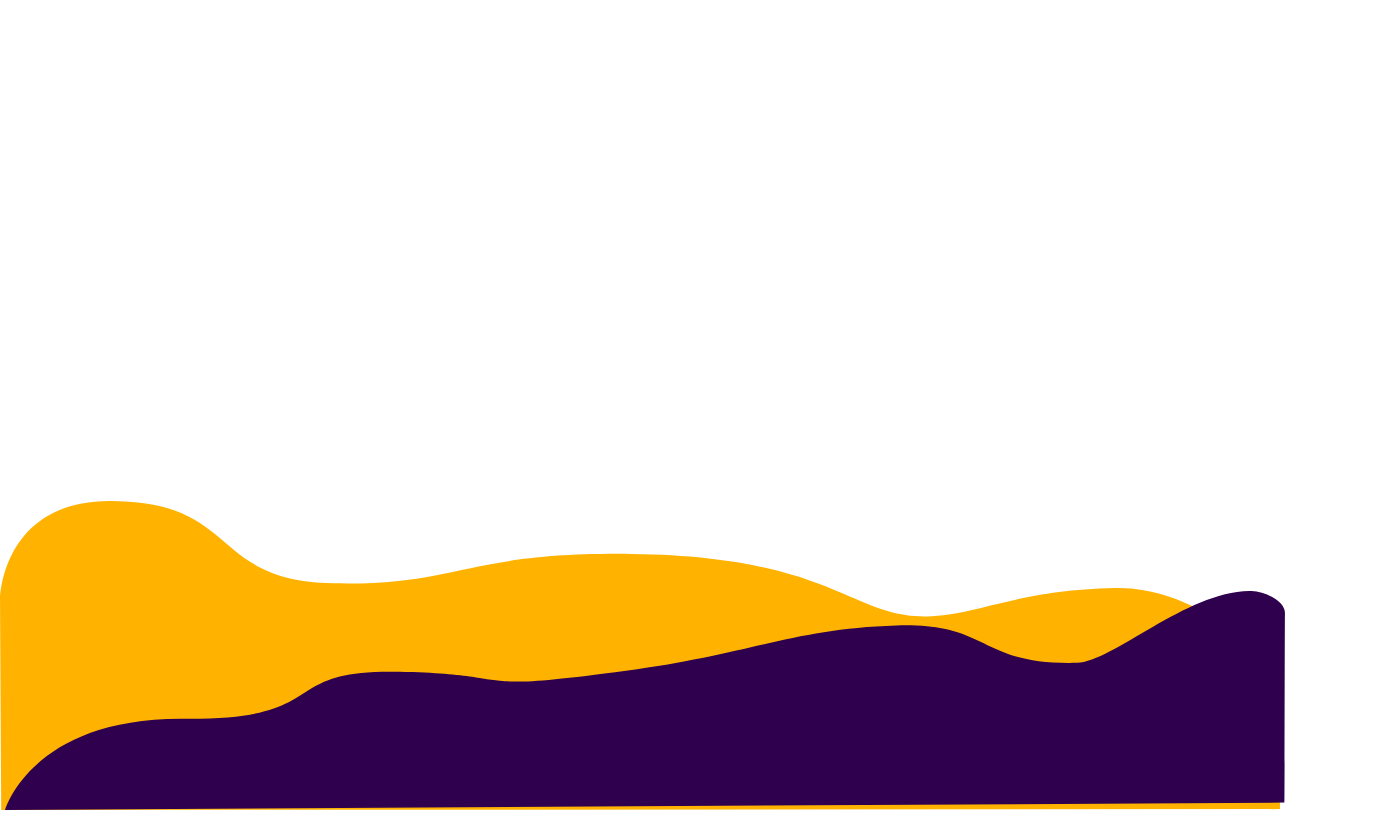
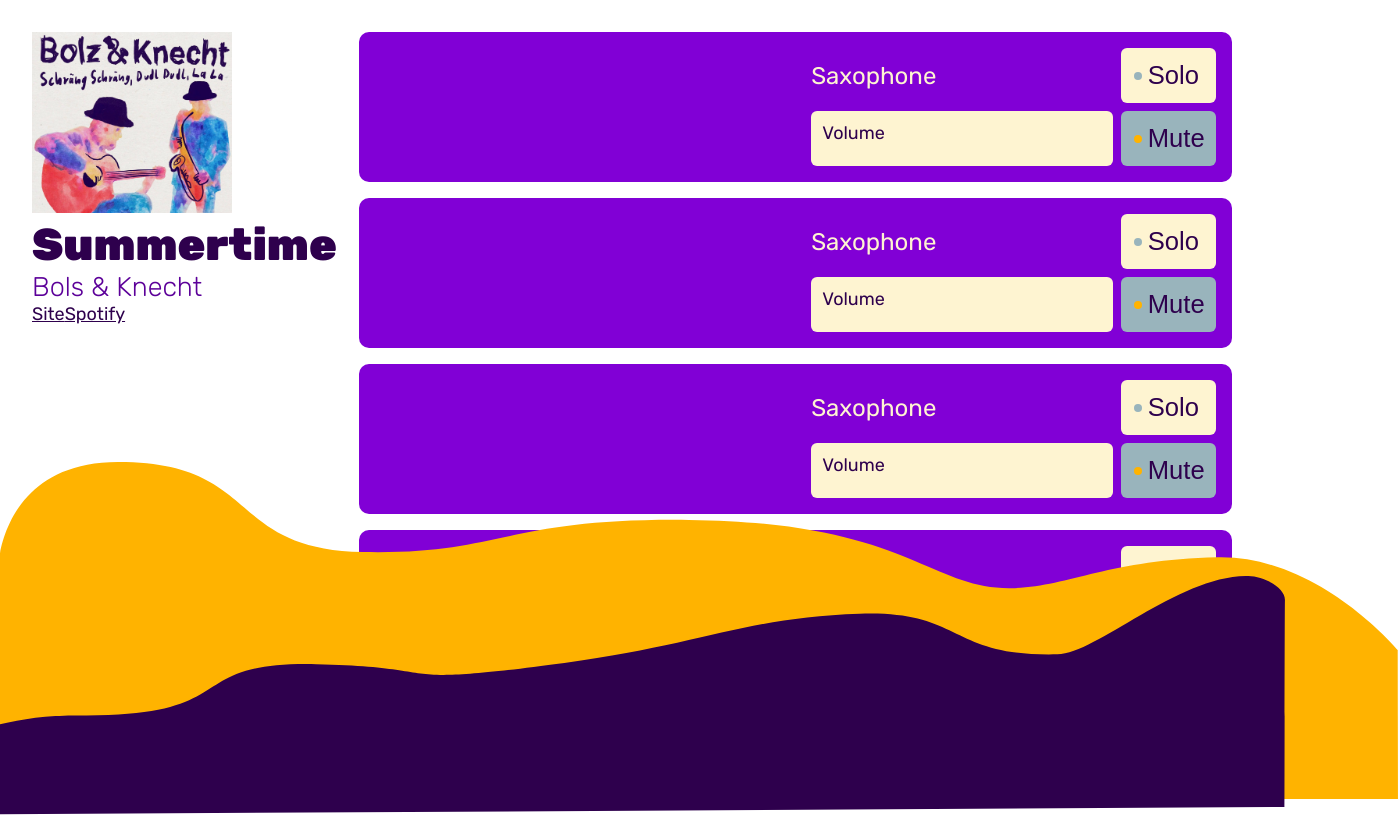
Before and after one commit to ClementBellier/BeforeMix, a React (Vite) app: page / in a window 1280 px wide. Shown: the whole page, 1398 px wide, since content can reach past the window. Built offline with nearby package versions, Linux system fonts and the light colour scheme.

Commit message:
WIP playerPage: trackcards, song-infos

```diff
--- a/components/playerPage.css
+++ b/components/playerPage.css
@@ -1,15 +1,49 @@
-.player{
+.player-page{
     position: relative;
 }
 .background-player{
     position: absolute;
-    bottom: 0;
+    height: 30vh;
+    top: 70vh;
+    width: 100%;
 }
 .background-player img{
-    width: 100vw;
+    width: max(1400px,100vw);
     position: absolute;
-    bottom: -10px;
+    bottom: 0;
+    left: -2px;
 }
 .background-player img:nth-child(2){
-    left: 5px;
+    left: unset;
+    right: -5px;
+    bottom:-15px;
 }
+.song{
+    display: flex;
+    padding: 2rem;
+    gap: 1rem;
+}
+.song__infos{
+    width: 35%;
+}
+.song__infos img{
+    width: 200px;
+}
+.song__infos h1{
+    font-size: calc(2rem + 1vw);
+    font-weight: 900;
+}
+.song__infos h2{
+    font-weight: 200;
+    color: var(--secondary-color);
+}
+.song__trackslist{
+    width: 100%;
+    height: 78vh;
+    overflow-y: scroll;
+    padding-bottom: 200px;
+    padding-right: .4rem;
+    scrollbar-color: var(--primary-color) transparent;
+    scrollbar-width: thin;
+    scrollbar-gutter: stable;
+}
--- a/components/playerPage.jsx
+++ b/components/playerPage.jsx
@@ -1,12 +1,31 @@
-import "./playerPage.css"
+import "./playerPage.css";
+import TrackCard from "./trackCard";
 
 const PlayerPage = () => {
   return (
-    <main className="player">
-    <div className="background-player">
-      <img src="/arriereplan-lecteur.svg" />
-      <img src="/arriereplan-titres.svg" />
-    </div></main>
+    <main className="player-page">
+      <div className="song">
+        <div className="song__infos">
+          <img src="/lala_dp_front-1024x925.jpg" />
+          <h1>Summertime</h1>
+          <h2>Bols & Knecht</h2>
+          <div>
+            <a href="">Site</a>
+            <a href="">Spotify</a>
+          </div>
+        </div>
+        <div className="song__trackslist">
+          <TrackCard />
+          <TrackCard />
+          <TrackCard />
+          <TrackCard />
+        </div>
+      </div>
+      <div className="background-player" aria-hidden="true">
+        <img src="/arriereplan-lecteur.svg" alt="" />
+        <img src="/arriereplan-titres.svg" alt="" />
+      </div>
+    </main>
   );
 };
 
--- /dev/null
+++ b/components/trackCard.css
@@ -0,0 +1,56 @@
+.track-card{
+    display: flex;
+    background-color: var(--secondary-light-color);
+    width: 100%;
+    margin-bottom: 1rem;
+    color: var(--tertiary-light-color);
+    border-radius: 10px;
+}
+.track-card canvas{
+    width: 50%;
+    aspect-ratio: 5;
+}
+.track-buttons{
+    width: 50%;
+    display: grid;
+    grid-template-columns: 1fr 95px;
+    grid-template-rows: repeat(2, 1fr);
+    align-items: center;
+    gap: .5rem;
+    padding: 1rem;
+}
+.track-buttons p{
+    font-size: 1.5rem;
+}
+.track-buttons button,
+.track-buttons div{
+    background-color: var(--tertiary-light-color);
+    color: var(--secondary-darker-color);
+    border-radius: 6px;
+    padding: .7rem;
+    height: 55px;
+    position: relative;
+}
+.track-buttons button{
+    font-size: 1.6rem;
+    line-height: 1;
+    padding-left: calc(.7rem + 16px);
+    cursor: pointer;
+}
+.track-buttons button::before{
+    content: '';
+    display: inline-block;
+    width: 8px;
+    aspect-ratio: 1;
+    border-radius: 50%;
+    background-color: var(--quaternary-color);
+    position: absolute;
+    top: calc(50% - 4px);
+    left: calc(.7rem + 2px);
+}
+.track-buttons button.active{
+    background-color: var(--quaternary-color);
+}
+.track-buttons button.active::before{
+    background-color: var(--primary-color);
+}
--- /dev/null
+++ b/components/trackCard.jsx
@@ -0,0 +1,16 @@
+import "./trackCard.css";
+
+const TrackCard = () => {
+  return (
+    <div className="track-card">
+      <canvas></canvas>
+      <div className="track-buttons">
+        <p>Saxophone</p>
+        <button>Solo</button>
+        <div>Volume</div>
+        <button className="active">Mute</button>
+      </div>
+    </div>
+  );
+};
+export default TrackCard;
--- a/src/index.css
+++ b/src/index.css
@@ -5,7 +5,7 @@
     margin: 0;
     box-sizing: border-box;
 }
-
+a{color: inherit}
 :root{
     --primary-color: #FFB300;
     --secondary-light-color: #8100D6;
@@ -16,6 +16,13 @@
     --tertiary-light-color: #FEF4D1;
     --quaternary-color: #99B4BC;
 }
+button{
+    border: unset;
+    background: unset;
+    font-size: unset;
+    color: unset;
+    text-align: unset;
+}
 body{
     font-family: 'Rubik';
     color: var(--secondary-darker-color);
```
Also changed, not shown: public/lala_dp_front-1024x925.jpg (added).
